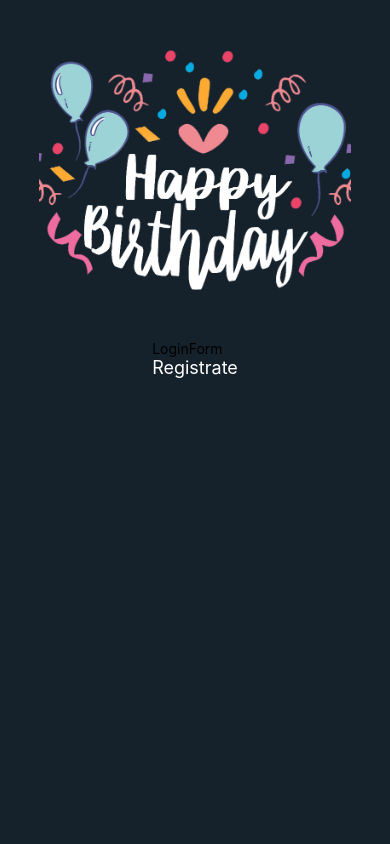
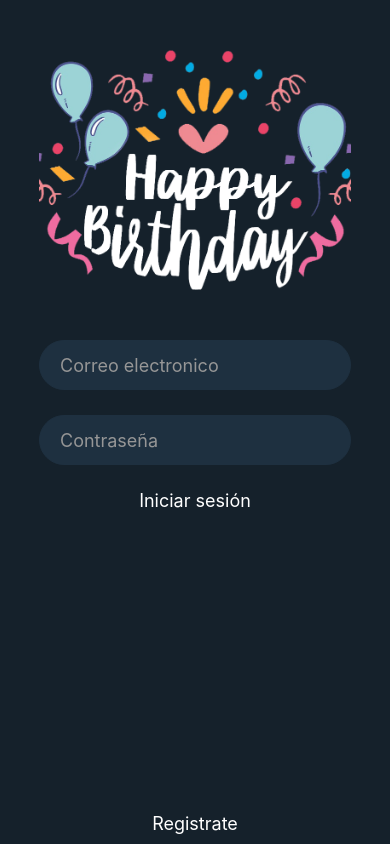
Before and after one commit to sandclock-byte/Birthday-ReactNative, a React Native app: screen / in a window 390 px wide. Built offline with nearby package versions, Linux system fonts and the light colour scheme; no server answers.

Commit message:
Se agrego estilo al login

```diff
--- a/src/components/LoginForm.js
+++ b/src/components/LoginForm.js
@@ -1,15 +1,42 @@
-import React from 'react'
-import { StyleSheet, Text, View, TouchableOpacity} from 'react-native'
+import React, { useState } from 'react';
+import { StyleSheet, Text, View, TouchableOpacity, TextInput } from 'react-native';
+
+import { validateEmail } from '../utils/validations';
+import firebase from '../utils/firebase';
 
 export default function LoginForm(props) {
-    const {changeForm} = props;
+    const { changeForm } = props;
+
+    const login = () => {
+        console.log('Iniciando Sesión');
+    }
+
     return (
-        <View>
-            <Text>LoginForm</Text>
-            <TouchableOpacity onPress={changeForm}>
-                <Text style={styles.btnText}>Registrate</Text>
+        <>
+            <TextInput
+                style={styles.input}
+                placeholder='Correo electronico'
+                placeholderTextColor='#969696'
+            // onChange={(e) => setFormData({ ...formData, email: e.nativeEvent.text.trim() })}
+            />
+            <TextInput
+                style={styles.input}
+                placeholder='Contraseña'
+                placeholderTextColor='#969696'
+                secureTextEntry={true}
+            // onChange={(e) => setFormData({ ...formData, email: e.nativeEvent.text.trim() })}
+            />
+            <TouchableOpacity onPress={login}>
+                <Text style={styles.btnText}>Iniciar sesión</Text>
             </TouchableOpacity>
-        </View>
+
+            <View style={styles.register}>
+                <TouchableOpacity onPress={changeForm}>
+                    <Text style={styles.btnText}>Registrate</Text>
+                </TouchableOpacity>
+            </View>
+
+        </>
     )
 }
 
@@ -17,5 +44,25 @@
     btnText: {
         color: '#FFF',
         fontSize: 18,
-   },
+    },
+
+    input: {
+        height: 50,
+        color: '#FFF',
+        width: '80%',
+        marginBottom: 25,
+        backgroundColor: '#1E3040',
+        paddingHorizontal: 20,
+        borderRadius: 50,
+        fontSize: 18,
+        borderWidth: 1,
+        borderColor: '#1E3040',
+    },
+
+    register: {
+        flex: 1,
+        justifyContent: 'flex-end',
+        marginBottom: 10,
+    },
+
 })
```
